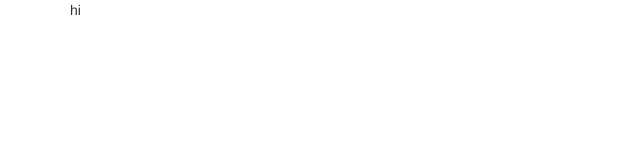
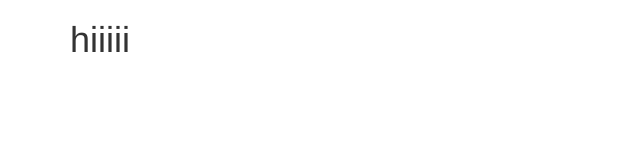
Before and after one commit to shreyatr03/my-angular, an Angular app: page / in a window 1280 px wide. Shown: the top 160 px of the page, without its empty margins (0-640 px from the left). Built offline with nearby package versions, Linux system fonts and the light colour scheme.

Commit message:
hi commit

```diff
--- a/src/app/app.component.html
+++ b/src/app/app.component.html
@@ -1,7 +1,7 @@
 <div class="container">
   <div class="row">
     <div class="col-md-12">
-hi
+<h1>hiiiii</h1>
     </div>
   </div>
 </div>
```
